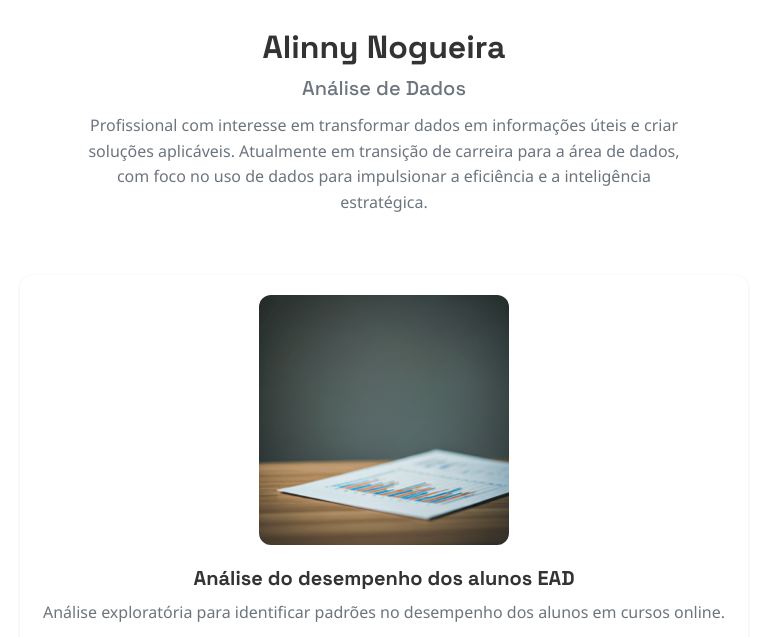
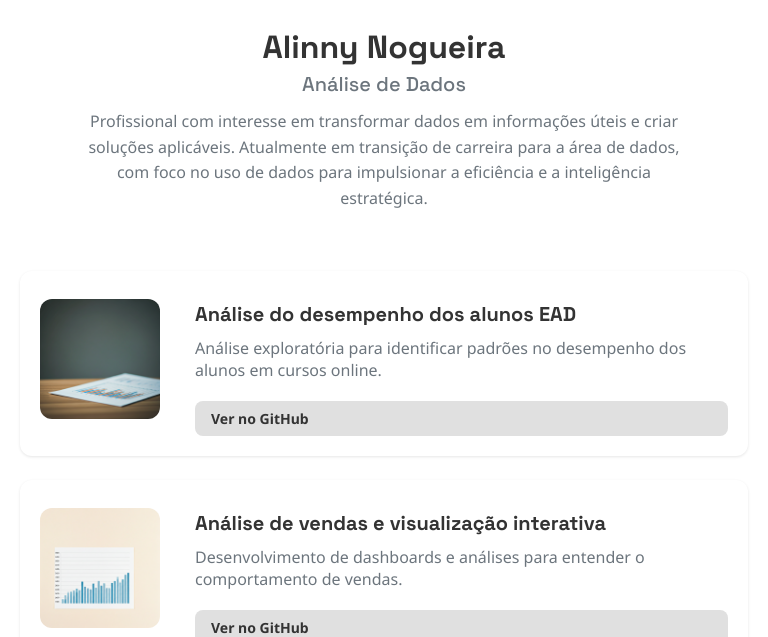
Before and after one commit to nogalinny/Portfolio, a plain HTML site: page index.html in a window 768 px wide. Shown: the part 163-800 px from the top of the page. Drawn offline with nearby package versions, Linux system fonts and the light colour scheme.

Commit message:
Alterações mobile

```diff
--- a/index.html
+++ b/index.html
@@ -16,21 +16,22 @@
 </head>
 <body>
 
-  <!-- Header -->
   <header class="header">
     <img src="profile.jpeg" alt="Foto Alinny" class="profile-img">
     <div class="header-text">
-      <h1>Alinny Nogueira</h1>
-      <h2>Análise de Dados</h2>
+      <div class="header-name-job">
+        <h1>Alinny Nogueira</h1>
+        <h2>Análise de Dados</h2>
+      </div>
       <p>Profissional com interesse em transformar dados em informações úteis e criar soluções aplicáveis. Atualmente em transição de carreira para a área de dados, com foco no uso de dados para impulsionar a eficiência e a inteligência estratégica.</p>
     </div>
   </header>
 
-<!-- Projects Section -->
 <section class="projects">
   <div class="project">
     <img src="projeto1.png" alt="Imagem Projeto 1" class="project-img">
     <div class="project-info">
+      <span class="project-number"></span>
       <h3>Análise do desempenho dos alunos EAD</h3>
       <p>Análise exploratória para identificar padrões no desempenho dos alunos em cursos online.</p>
       <a href="https://github.com/nogalinny/Desempenho" target="_blank">Ver no GitHub</a>
@@ -40,6 +41,7 @@
   <div class="project">
     <img src="projeto2.png" alt="Imagem Projeto 2" class="project-img">
     <div class="project-info">
+      <span class="project-number"></span>
       <h3>Análise de vendas e visualização interativa</h3>
       <p>Desenvolvimento de dashboards e análises para entender o comportamento de vendas.</p>
       <a href="https://github.com/nogalinny/Graficos" target="_blank">Ver no GitHub</a>
@@ -49,6 +51,7 @@
   <div class="project">
     <img src="projeto3.png" alt="Imagem Projeto 3" class="project-img">
     <div class="project-info">
+      <span class="project-number"></span>
       <h3>Análise dos salários na área da tecnologia</h3>
       <p>Extrair insights sobre os fatores que influenciam os salários.</p>
       <a href="https://github.com/nogalinny/Analise-salarial" target="_blank">Ver no GitHub</a>
--- a/style.css
+++ b/style.css
@@ -2,13 +2,19 @@
   margin: 0;
   padding: 0;
   box-sizing: border-box;
-  font-family: 'Noto Sans', sans-serif;
+  /* Remova font-family daqui se quiser que body sobrescreva,
+     ou mantenha se for para elementos sem font-family específica */
+  font-family: 'Noto Sans', sans-serif; /* Mantenha Noto Sans como fallback geral */
 }
 
 body {
   background-color: #fff;
   color: #333;
+  /* NOVA LINHA: Aplica Space Grotesk como a fonte principal */
+  font-family: 'Space Grotesk', sans-serif;
 }
+
+/* O restante do seu CSS continua o mesmo */
 
 /* Header */
 .header {
@@ -32,19 +38,28 @@ body {
   text-align: center;
 }
 
-.header h1 {
+/* Alterações para o nome e cargo */
+.header-name-job {
+  display: flex;
+  flex-direction: column; /* ALTERADO: Força a coluna por padrão */
+  align-items: center;    /* Centraliza o texto dentro da coluna */
+  gap: 0px;               /* Remove o gap para ficarem mais juntos */
+  margin-bottom: 8px;
+}
+
+.header-name-job h1 {
   font-family: 'Space Grotesk', sans-serif;
   font-size: 42px;
   font-weight: 700;
-  margin-bottom: 8px;
+  margin: 0;
 }
 
-.header h2 {
+.header-name-job h2 {
   font-family: 'Space Grotesk', sans-serif;
   font-size: 24px;
   font-weight: 500;
   color: #6c757d;
-  margin-bottom: 12px;
+  margin-top: 5px; /* Adiciona um pequeno espaço entre h1 e h2 */
 }
 
 .header p {
@@ -52,7 +67,9 @@ body {
   color: #6c757d;
   line-height: 1.6;
   font-weight: 400;
+  margin-top: 12px;
 }
+
 
 /* Projects */
 .projects {
@@ -75,6 +92,7 @@ body {
   align-items: center;
   gap: 20px;
   flex-wrap: wrap;
+  justify-content: center;
 }
 
 .project:hover {
@@ -89,6 +107,7 @@ body {
   background-color: transparent;
   padding: 0;
   box-shadow: none;
+  min-width: 120px;
 }
 
 .project-info {
@@ -103,10 +122,12 @@ body {
   color: #6c757d;
   font-size: 15px;
   font-weight: 500;
-  font-family: 'Space Grotesk', sans-serif;
+  /* Remover font-family daqui, será herdado do body */
+  /* font-family: 'Space Grotesk', sans-serif; */
 }
 
 .project-info h3 {
+  /* Remover font-family daqui, será herdado do body */
   font-family: 'Space Grotesk', sans-serif;
   font-size: 24px;
   font-weight: 700;
@@ -121,18 +142,19 @@ body {
 .project-info a {
   margin-top: 10px;
   display: inline-block;
-  background-color: #e0e0e0; /* cinza claro */
+  background-color: #e0e0e0;
   color: #333333;
   text-decoration: none;
   padding: 10px 20px;
   border-radius: 8px;
   font-weight: 600;
-  font-family: 'Noto Sans', sans-serif;
+  /* Remover font-family daqui, será herdado do body */
+  /* font-family: 'Noto Sans', sans-serif; */
   transition: background-color 0.3s, transform 0.3s;
 }
 
 .project-info a:hover {
-  background-color: #4a4a4a; /* cinza escuro */
+  background-color: #4a4a4a;
   color: #ffffff;
   transform: scale(1.05);
 }
@@ -143,7 +165,8 @@ body {
   color: #6c757d;
   padding: 20px;
   margin-top: 50px;
-  font-family: 'Noto Sans', sans-serif;
+  /* Remover font-family daqui, será herdado do body */
+  /* font-family: 'Noto Sans', sans-serif; */
   font-weight: 400;
 }
 
@@ -163,6 +186,9 @@ body {
 .social-icons a img:hover {
   opacity: 1;
 }
+
+/* O media query para (max-width: 768px) pode ser simplificado */
+/* porque a coluna já será o padrão */
 @media (max-width: 768px) {
   .header {
     flex-direction: column;
@@ -175,12 +201,19 @@ body {
     height: 120px;
   }
 
-  .header h1 {
+  .header-name-job {
+    flex-direction: column;
+    align-items: center;
+    gap: 0px;
+  }
+
+  .header-name-job h1 {
     font-size: 32px;
   }
 
-  .header h2 {
+  .header-name-job h2 {
     font-size: 20px;
+    margin-top: 4px;
   }
 
   .header p {
@@ -192,15 +225,25 @@ body {
   }
 
   .project {
-    flex-direction: column;
-    align-items: center;
-    text-align: center;
+    align-items: flex-start;
+    text-align: left;
     padding: 20px;
+    flex-wrap: wrap;
+    justify-content: center;
   }
 
   .project-img {
-    width: 100%;
-    max-width: 250px;
+    width: 100px;
+    height: 100px;
+    max-width: 100px;
+    min-width: unset;
+    margin-right: 15px;
+    margin-bottom: 10px;
+  }
+
+  .project-info {
+    flex: 1;
+    min-width: 180px;
   }
 
   .project-info h3 {
@@ -221,3 +264,18 @@ body {
     padding: 20px 10px;
   }
 }
+
+@media (min-width: 481px) and (max-width: 768px) {
+  .project {
+    flex-direction: row;
+    justify-content: flex-start;
+    text-align: left;
+    align-items: center;
+  }
+
+  .project-img {
+    width: 120px;
+    height: 120px;
+    max-width: 120px;
+  }
+}
```
